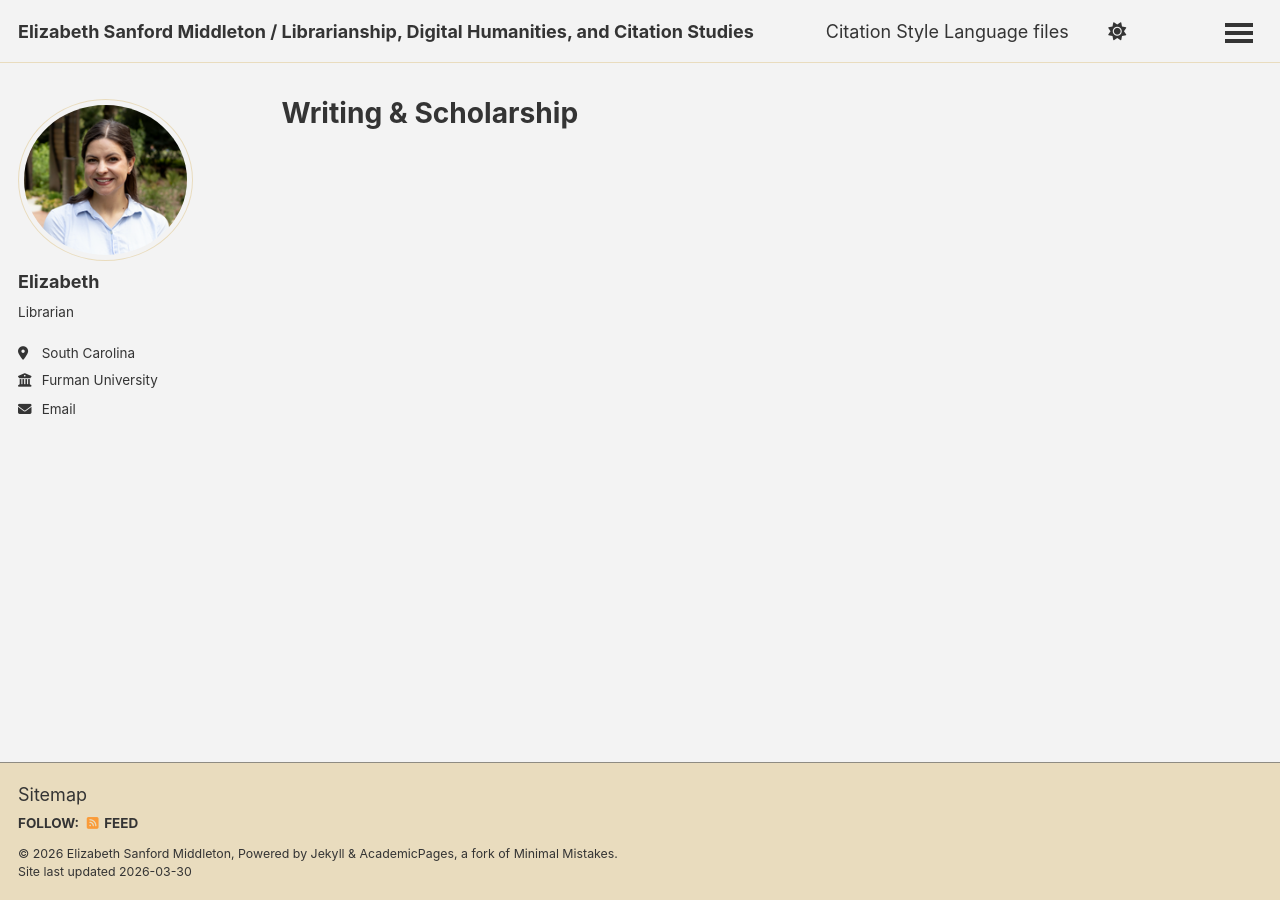
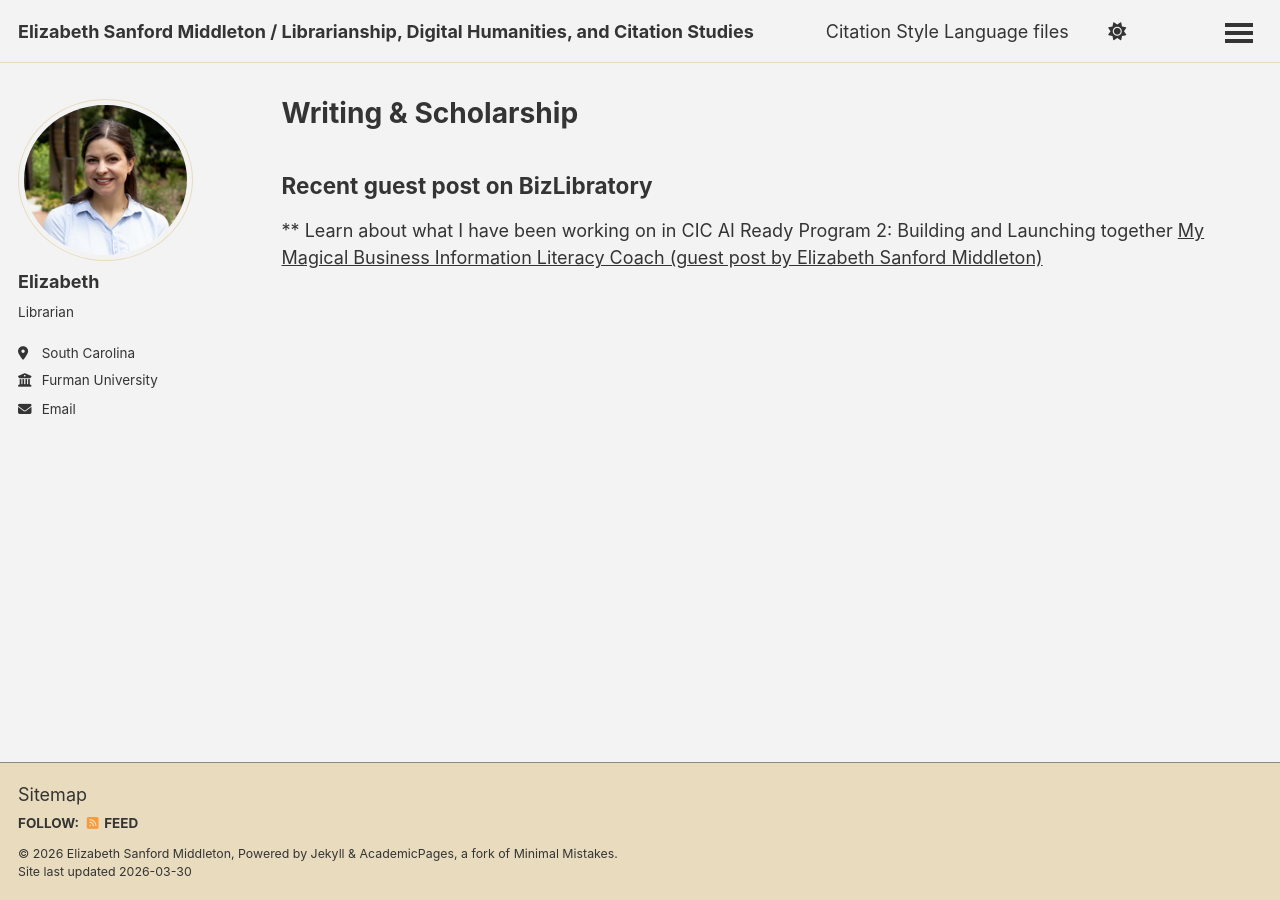
Before and after one commit to elizabethmiddletonlibrarian/site, a Jekyll site: the page built from _pages/writing.md, in a window 1280 px wide. Built offline with Jekyll 4.4.1, drawn with Linux system fonts in a browser that asks for light colours; a script bundle is joined from its source files by our own code; library files that are not in the unit come from our copies.

Commit message:
Add content to writing page
Added a section for a recent guest post on BizLibratory.

```diff
--- a/_pages/writing.md
+++ b/_pages/writing.md
@@ -4,3 +4,7 @@ title: "Writing & Scholarship"
 permalink: /writing/
 author_profile: true
 ---
+
+## Recent guest post on BizLibratory
+** Learn about what I have been working on in CIC AI Ready Program 2: Building and Launching together
+[My Magical Business Information Literacy Coach (guest post by Elizabeth Sanford Middleton)](https://bizlibratory.wordpress.com/2026/02/18/my-magical-business-information-literacy-coach/)
```
